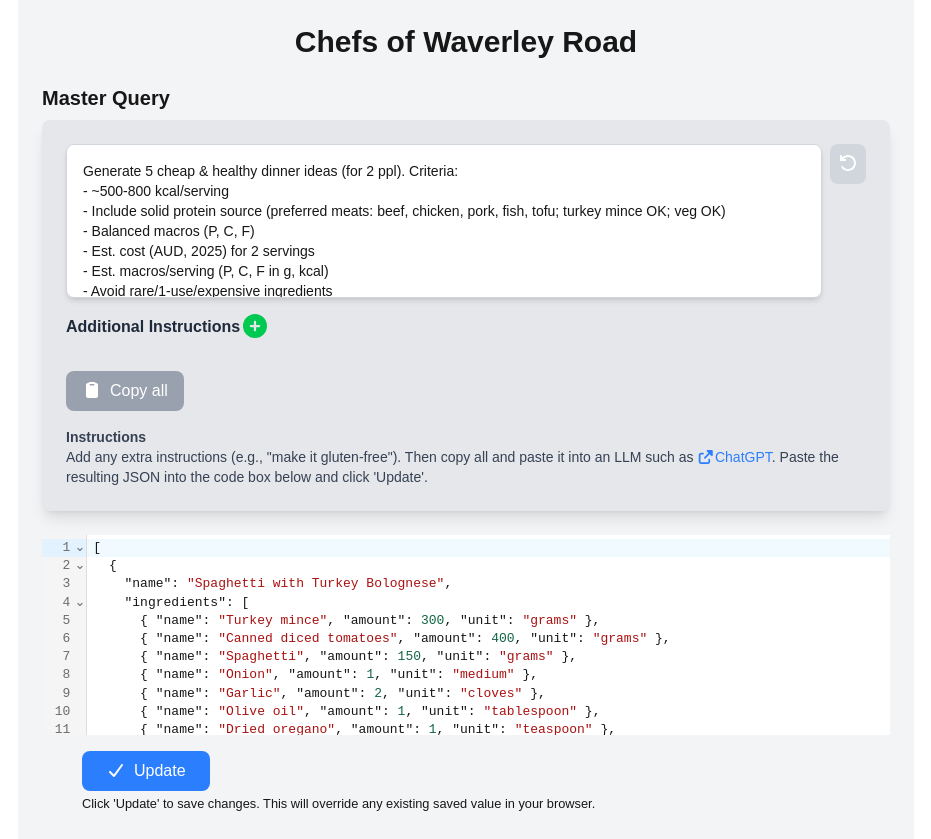
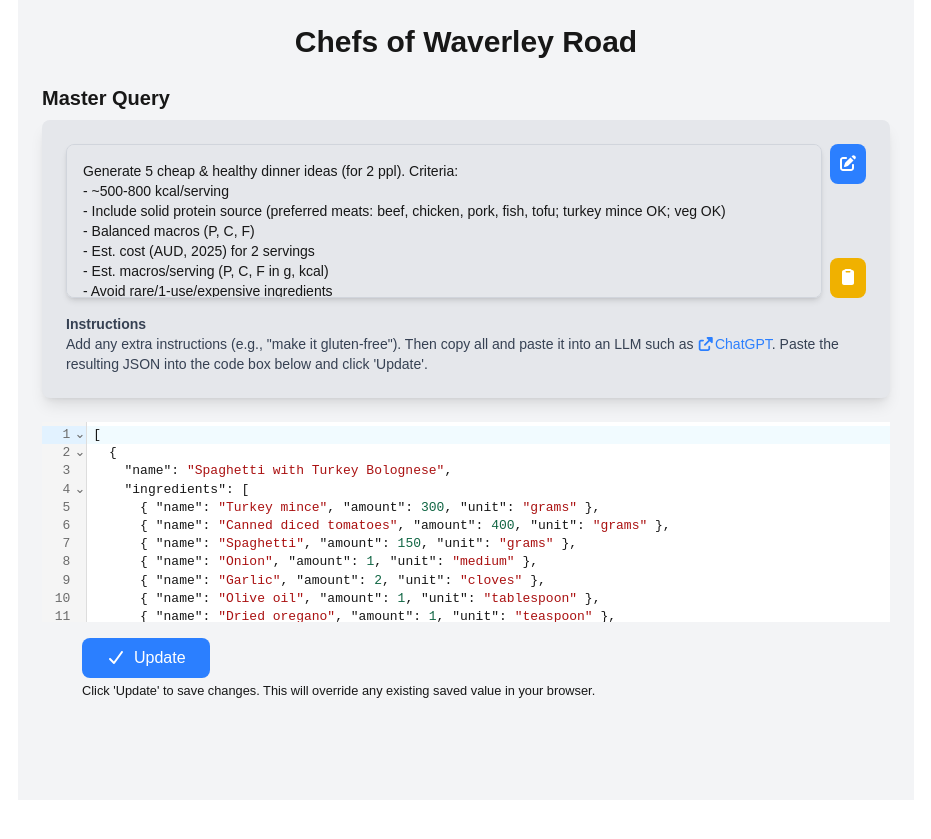
Before and after one commit to trithagoras/WebChef, a Next.js app: page / in a window 1280 px wide. Shown: the whole page, without its empty margins (174-1105 px from the left). After the commit the page ends 800 px from the top, so only its background shows below. Built offline with nearby package versions, Linux system fonts and the light colour scheme.

Commit message:
update master query actions and remove additional instructions section

```diff
--- a/app/components/AdditionalInstructions.tsx
+++ /dev/null
@@ -1,58 +0,0 @@
-import { faMinus, faPlusCircle } from "@fortawesome/free-solid-svg-icons";
-import { FontAwesomeIcon } from "@fortawesome/react-fontawesome";
-
-interface AdditionalInstructionsProps {
-  instructions: string[];
-  setInstructions: React.Dispatch<React.SetStateAction<string[]>>;
-}
-
-const AdditionalInstructions = ({ instructions, setInstructions }: AdditionalInstructionsProps) => {
-  const addInstruction = () => {
-    setInstructions([...instructions, '']);
-  };
-
-  const removeInstruction = (indexToRemove: number) => {
-    setInstructions(instructions.filter((_, index) => index !== indexToRemove));
-  };
-
-  const handleInstructionChange = (index: number, value: string) => {
-    const newInstructions = [...instructions];
-    newInstructions[index] = value;
-    setInstructions(newInstructions);
-  };
-
-  return (
-    <div className="my-4 space-y-3">
-      <h3 className="text-md font-semibold text-gray-800">
-        Additional Instructions
-        <button
-            onClick={addInstruction}
-            className="text-green-500 hover:text-green-700"
-        >
-            <FontAwesomeIcon icon={faPlusCircle} size="xl" />
-        </button>
-      </h3>
-      {instructions.map((instruction, index) => (
-        <div key={index} className="flex items-center gap-2">
-          <input
-            type="text"
-            className="flex-grow p-2 bg-white border border-gray-300 rounded-md shadow-sm focus:ring-2 focus:ring-blue-500 focus:outline-none"
-            placeholder={`e.g., At least one gluten-free meal`}
-            value={instruction}
-            onChange={(e) => handleInstructionChange(index, e.target.value)}
-          />
-          <button
-            onClick={() => removeInstruction(index)}
-            className="flex-shrink-0 p-2 text-white bg-red-500 rounded-full hover:bg-red-600 focus:outline-none focus:ring-2 focus:ring-red-500 focus:ring-offset-2 disabled:bg-gray-300"
-            aria-label="Remove instruction"
-            disabled={instructions.length <= 0}
-          >
-            <FontAwesomeIcon icon={faMinus} />
-          </button>
-        </div>
-      ))}
-    </div>
-  );
-};
-
-export default AdditionalInstructions;
--- a/app/components/CopyButton.tsx
+++ /dev/null
@@ -1,36 +0,0 @@
-import { faClipboard } from '@fortawesome/free-solid-svg-icons';
-import { FontAwesomeIcon } from '@fortawesome/react-fontawesome';
-import toast from 'react-hot-toast';
-
-interface Props {
-  masterQuery: string;
-  additionalInstructions: string[];
-}
-
-const CopyButton = ({ masterQuery, additionalInstructions }: Props) => {
-  const handleCopy = () => {
-    const nonEmptyInstructions = additionalInstructions.filter(inst => inst.trim() !== '');
-
-    let textToCopy = masterQuery;
-
-    if (nonEmptyInstructions.length > 0) {
-      const instructionsText = nonEmptyInstructions.map((inst, index) => `${index + 1}. ${inst}`).join('\n');
-      textToCopy += `\n\n---\n\n## Additional Instructions\nPlease adhere to the following instructions in your response:\n${instructionsText}`;
-    }
-
-    navigator.clipboard.writeText(textToCopy);
-    toast.success("Query copied");
-  };
-
-  return (
-    <button
-      onClick={handleCopy}
-      className="mt-4 bg-gray-400 text-white px-4 py-2 rounded-lg hover:bg-gray-500 transition-all duration-300"
-    >
-      <FontAwesomeIcon icon={faClipboard} className='mr-2' />
-      Copy all
-    </button>
-  );
-};
-
-export default CopyButton;
--- a/app/components/InstructionsSection.tsx
+++ /dev/null
@@ -1,26 +0,0 @@
-'use client'
-
-import { useState } from "react";
-import { masterQuery } from "../framework/schema";
-import AdditionalInstructions from "./AdditionalInstructions";
-import CopyButton from "./CopyButton";
-import MasterQueryTextArea from "./MasterQueryTextArea";
-
-const InstructionsSection = () => {
-    const [instructions, setInstructions] = useState<string[]>([]);
-    const [queryText, setQueryText] = useState(masterQuery);
-    const [resetKey, setResetKey] = useState(0);
-
-    const resetQueryTextToDefault = () => {
-        setQueryText(masterQuery);
-        setResetKey(resetKey + 1);
-    };
-
-    return <>
-        <MasterQueryTextArea queryText={queryText} setQueryText={setQueryText} reset={resetQueryTextToDefault} resetKey={`${resetKey}`} />
-        <AdditionalInstructions instructions={instructions} setInstructions={setInstructions} />
-        <CopyButton masterQuery={queryText} additionalInstructions={instructions} />
-    </>
-};
-
-export default InstructionsSection;
--- a/app/components/MasterQueryTextArea.tsx
+++ b/app/components/MasterQueryTextArea.tsx
@@ -1,32 +1,105 @@
-import { faUndo } from "@fortawesome/free-solid-svg-icons";
+'use client'
+import { faCheck, faClipboard, faEdit, faUndo, faX } from "@fortawesome/free-solid-svg-icons";
 import { FontAwesomeIcon } from "@fortawesome/react-fontawesome";
-import { Dispatch, SetStateAction } from "react";
+import { useEffect, useState } from "react";
 import { masterQuery } from "../framework/schema";
+import toast from "react-hot-toast";
+import Skeleton from "react-loading-skeleton";
 
-interface MasterQueryTextAreaProps {
-    queryText: string,
-    setQueryText: Dispatch<SetStateAction<string>>,
-    reset: () => void,
-    resetKey: string
-}
+const localStorageKey = 'queryText';
 
-const MasterQueryTextArea = ({ queryText, setQueryText, reset, resetKey }: MasterQueryTextAreaProps) => {
+const MasterQueryTextArea = () => {
+    const [text, setText] = useState('');
+    const [init, setInit] = useState(false);
+    const [previousText, setPreviousText] = useState(text);
+    const [textAreaKey, setTextAreaKey] = useState(0);
+    const [isEditing, setIsEditing] = useState(false);
+
+    useEffect(() => {
+        if (typeof window !== 'undefined') {
+            setText(window.localStorage.getItem(localStorageKey) ?? masterQuery);
+            setInit(true);
+        }
+    }, []);
+
+    const handleCopy = () => {
+        navigator.clipboard.writeText(text);
+        toast.success("Query copied");
+    };
+
+    const saveEdit = () => {
+        setPreviousText(text);
+        localStorage.setItem(localStorageKey, text);
+        setIsEditing(false);
+    }
+
+    const reset = () => {
+        setText(masterQuery);
+        setTextAreaKey(textAreaKey + 1);    // re-render
+    };
+
+    const startEditing = () => {
+        setIsEditing(true);
+    }
+
+    const cancelEdit = () => {
+        setText(previousText);
+        setTextAreaKey(textAreaKey + 1);    // re-render
+        setIsEditing(false);
+    }
+
+    if (!init) {
+        return <Skeleton count={6} />
+    }
+
+    const readonlyButtons = <>
+        <button
+            onClick={startEditing}
+            className="bg-blue-500 text-white p-2 rounded-lg hover:bg-blue-600 transition-all duration-300"
+        >
+            <FontAwesomeIcon icon={faEdit} />
+        </button>
+        <button
+            onClick={handleCopy}
+            className="bg-yellow-500 text-white p-2 rounded-lg hover:bg-yellow-600 transition-all duration-300"
+        >
+            <FontAwesomeIcon icon={faClipboard} />
+        </button>
+    </>;
+
+    const editButtons = <>
+        <button
+            onClick={reset}
+            className="bg-gray-400 text-white p-2 rounded-lg hover:bg-gray-500 transition-all duration-300 disabled:bg-gray-300"
+            disabled={text === masterQuery}
+        >
+            <FontAwesomeIcon icon={faUndo} />
+        </button>
+        <button
+            onClick={cancelEdit}
+            className="bg-red-500 text-white p-2 rounded-lg hover:bg-red-600 transition-all duration-300 disabled:bg-gray-300"
+        >
+            <FontAwesomeIcon icon={faX} />
+        </button>
+        <button
+            onClick={saveEdit}
+            className="bg-green-500 text-white p-2 rounded-lg hover:bg-green-600 transition-all duration-300"
+        >
+            <FontAwesomeIcon icon={faCheck} />
+        </button>
+    </>;
+
     return <div className="flex flex-row">
         <textarea
-            key={resetKey}
-            className="w-full p-4 bg-white text-sm border border-gray-300 rounded-lg shadow-md resize-none focus:ring-2 focus:ring-blue-500 focus:outline-none"
-            defaultValue={queryText}
-            onChange={e => setQueryText(e.target.value)}
+            key={textAreaKey}
+            className="w-full p-4 bg-white read-only:bg-gray-200 text-sm border border-gray-300 rounded-lg shadow-md resize-none focus:ring-2 focus:ring-blue-500 focus:outline-none"
+            defaultValue={text}
+            onChange={e => setText(e.target.value)}
+            readOnly={!isEditing}
             rows={6}
         />
-        <div>
-            <button
-                onClick={reset}
-                className="ml-2 bg-gray-400 text-white p-2 rounded-lg hover:bg-gray-500 transition-all duration-300 disabled:bg-gray-300"
-                disabled={queryText === masterQuery}
-            >
-                <FontAwesomeIcon icon={faUndo} />
-            </button>
+        <div className="flex flex-col justify-between ml-2">
+            {isEditing ? editButtons : readonlyButtons}
         </div>
     </div>
 };
--- a/app/layout.tsx
+++ b/app/layout.tsx
@@ -4,6 +4,7 @@ import "./globals.css";
 import { Toaster } from "react-hot-toast";
 import '@fortawesome/fontawesome-svg-core/styles.css';
 import { config } from '@fortawesome/fontawesome-svg-core';
+import 'react-loading-skeleton/dist/skeleton.css'
 
 config.autoAddCss = false;
 
--- a/app/page.tsx
+++ b/app/page.tsx
@@ -1,7 +1,7 @@
 import RecipeList from "./components/RecipeList";
 import { FontAwesomeIcon } from '@fortawesome/react-fontawesome';
 import { faUpRightFromSquare } from '@fortawesome/free-solid-svg-icons';
-import InstructionsSection from "./components/InstructionsSection";
+import MasterQueryTextArea from "./components/MasterQueryTextArea";
 
 export default function Home() {
   return (
@@ -10,7 +10,7 @@ export default function Home() {
       <div className="mb-6">
         <h2 className="text-xl font-semibold mb-2">Master Query</h2>
         <div className="bg-gray-200 p-6 rounded-lg shadow-lg">
-          <InstructionsSection />
+          <MasterQueryTextArea />
           <div className="mt-4 text-sm text-gray-700">
             <strong>Instructions</strong>
             <p>
--- a/package.json
+++ b/package.json
@@ -20,7 +20,8 @@
     "next": "15.5.3",
     "react": "19.1.0",
     "react-dom": "19.1.0",
-    "react-hot-toast": "^2.6.0"
+    "react-hot-toast": "^2.6.0",
+    "react-loading-skeleton": "^3.5.0"
   },
   "devDependencies": {
     "@eslint/eslintrc": "^3",
```
Also changed, not shown: app/components/EditableTextBlock.tsx (added), 1 other file (tests, documents, lock files or other folders).
